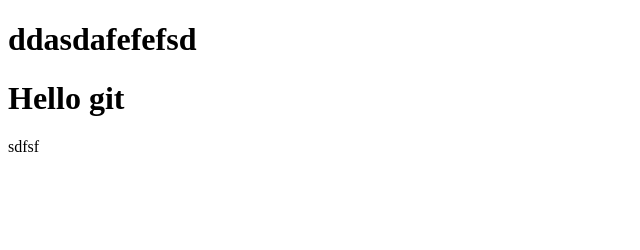
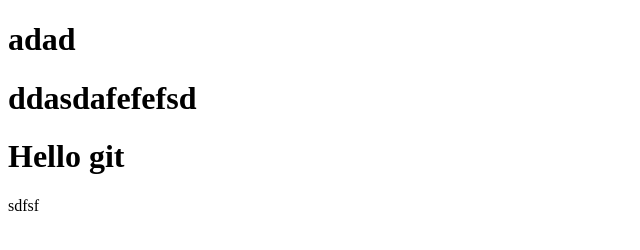
Before and after one commit to exlinemedia/testgit, a plain HTML site: page index.html in a window 1280 px wide. Shown: the whole page, without its empty margins (0-640 px from the left). Drawn offline with Linux system fonts and the light colour scheme.

Commit message:
three commit git by igor

```diff
--- a/index.html
+++ b/index.html
@@ -5,6 +5,7 @@
 	<title>Document</title>
 </head>
 <body>
+	<h1>adad</h1>
     <h1>ddasdafefefsd</h1>
 	<h1>Hello git</h1>
 	<p>sdfsf</p>
```
